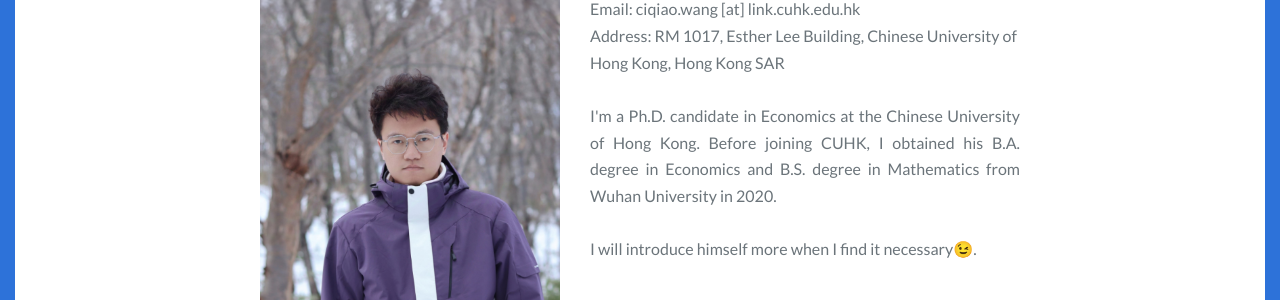
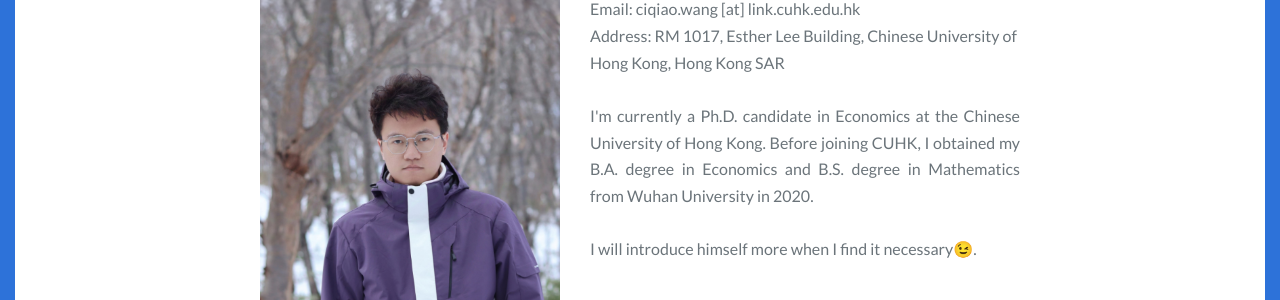
Before and after one commit to ciqiaowang/ciqiaowang.github.io, a Jekyll site: the page built from index.html, in a window 1280 px wide. Shown: the part 278-578 px from the top of the page. Built offline with Jekyll 4.4.1, drawn with Linux system fonts in a browser that asks for light colours; the list of posts is cut into pages by our own code.

Commit message:
Update index.html

```diff
--- a/index.html
+++ b/index.html
@@ -39,7 +39,7 @@
                 Address: RM 1017, Esther Lee Building, Chinese University of Hong Kong, Hong Kong SAR
             </p>
             <p align="justify">
-                I'm a Ph.D. candidate in Economics at the Chinese University of Hong Kong. Before joining CUHK, I obtained his B.A. degree in Economics and B.S. degree in Mathematics from Wuhan University in 2020.
+                I'm currently a Ph.D. candidate in Economics at the Chinese University of Hong Kong. Before joining CUHK, I obtained my B.A. degree in Economics and B.S. degree in Mathematics from Wuhan University in 2020.
             </p>
             <p align="justify">
                 I will introduce himself more when I find it necessary😉.
```
